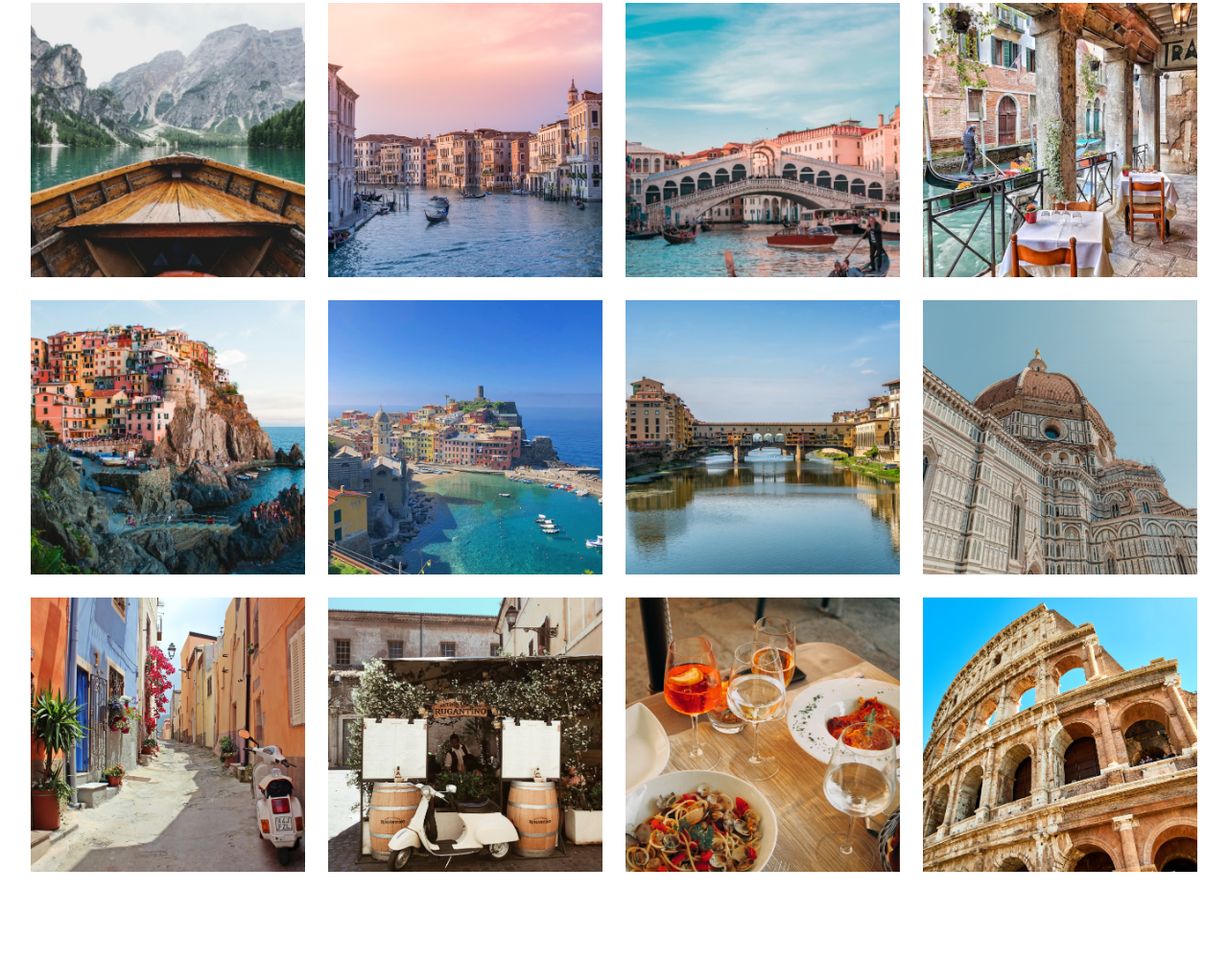
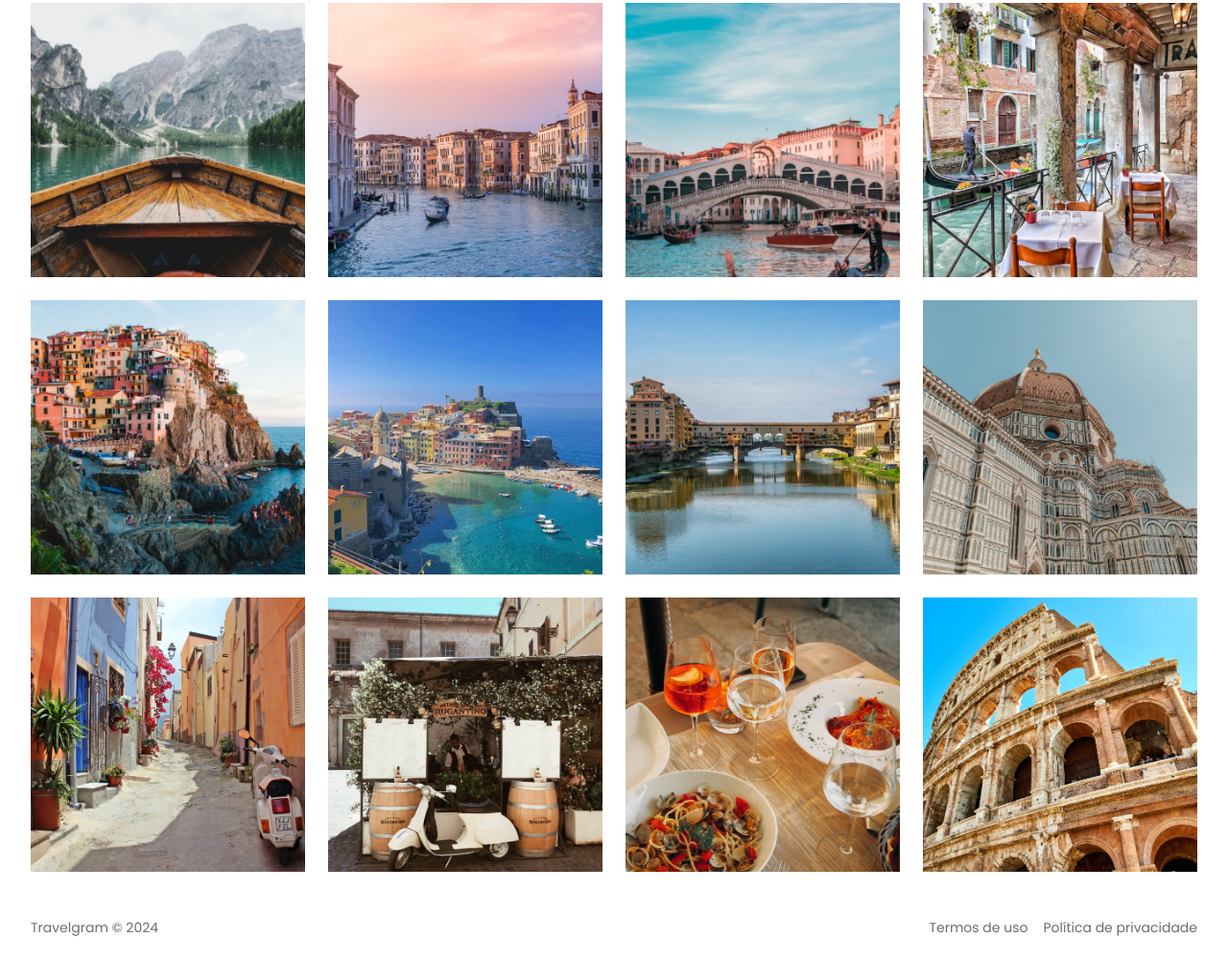
Before and after one commit to luc4svale/responsive-travelgram, a plain HTML site: page index.html in a window 1280 px wide. Shown: the part 341-1343 px from the top of the page at 96% size. Before the commit the page ends 1274 px from the top, so only its background shows below. Drawn offline with Linux system fonts and the light colour scheme.

Commit message:
adding footer

```diff
--- a/index.html
+++ b/index.html
@@ -86,6 +86,15 @@
     <img src="./assets/images/image12.png" alt="...">
   </main>
 
+  <footer
+    class="container flex items-center justify-between gap-1 tablet-direction-row desktop-direction-row">
+    <span>Travelgram © 2024</span>
+    <div class="terms flex gap-1">
+      <a href="#">Termos de uso</a>
+      <a href="#">Política de privacidade</a>
+    </div>
+  </footer>
+
 
   <script src="https://unpkg.com/@phosphor-icons/web@2.1.1"></script>
 </body>
--- /dev/null
+++ b/styles/footer.css
@@ -0,0 +1,20 @@
+body > footer {
+  --pading-block: 1rem;
+  padding-block: var(--pading-block);
+
+  & span, & a {
+    line-height: 1.5;
+  }
+}
+
+@media ( 48rem <= width < 64rem) {
+  body > footer {
+    --pading-block: 1.25rem;
+  }
+}
+
+@media (width >= 64rem) {
+  body > footer {
+    --pading-block: 1.5rem;
+  }
+}
--- a/styles/index.css
+++ b/styles/index.css
@@ -3,3 +3,4 @@
 @import url("./nav.css");
 @import url("./header.css");
 @import url("./main.css");
+@import url("./footer.css");
```
